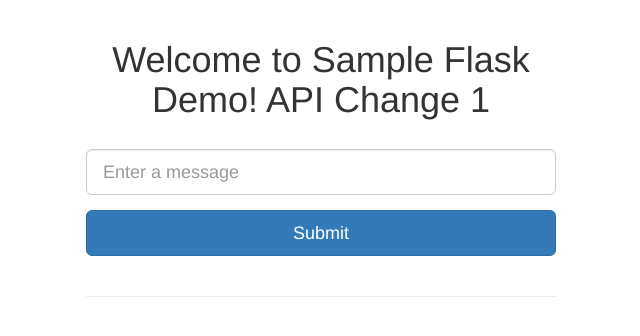
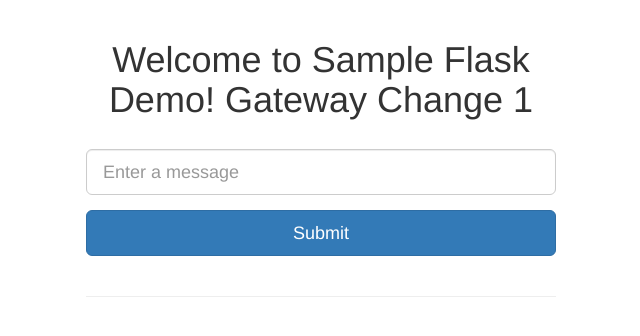
Before and after one commit to williaumwu/tutorial-flask-sample, a Flask app: page / in a window 1280 px wide. Shown: the top 336 px of the page, without its empty margins (319-959 px from the left). Run offline with Flask 2, Linux system fonts and the light colour scheme; data that the repository does not hold is empty; some libraries are stand-ins or nearby versions.

Commit message:
first commit to gateway

```diff
--- a/templates/index.html
+++ b/templates/index.html
@@ -3,7 +3,7 @@
 {% block content %}
 
 <div class="text-center">
-  <h1>Welcome to Sample Flask Demo! API Change 1</h1>
+  <h1>Welcome to Sample Flask Demo! Gateway Change 1</h1>
 </div>
 
 <br>
```
